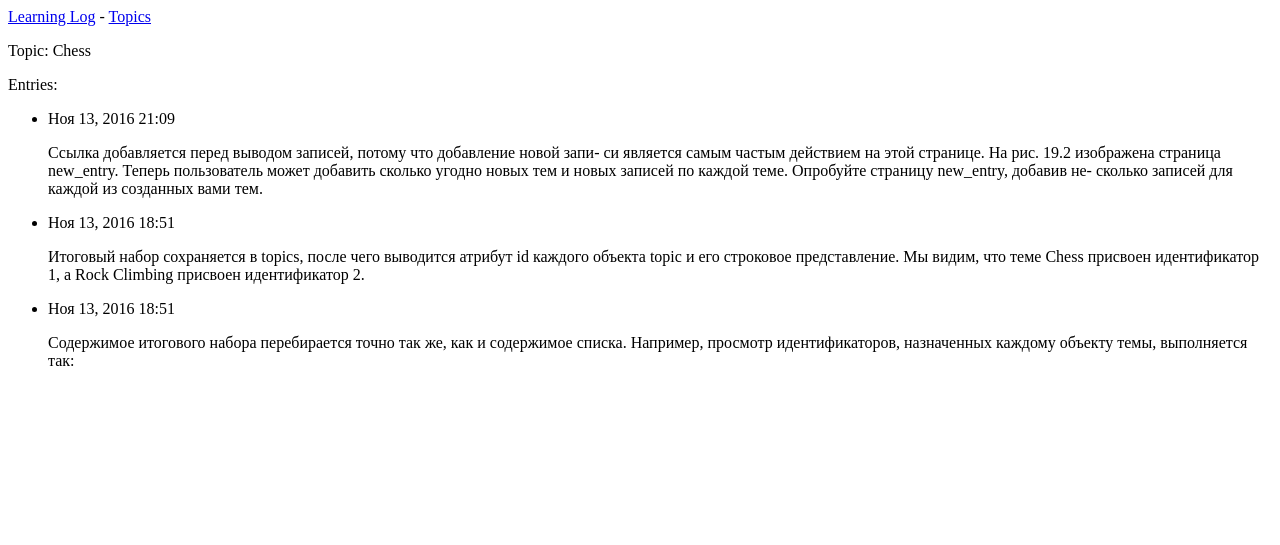
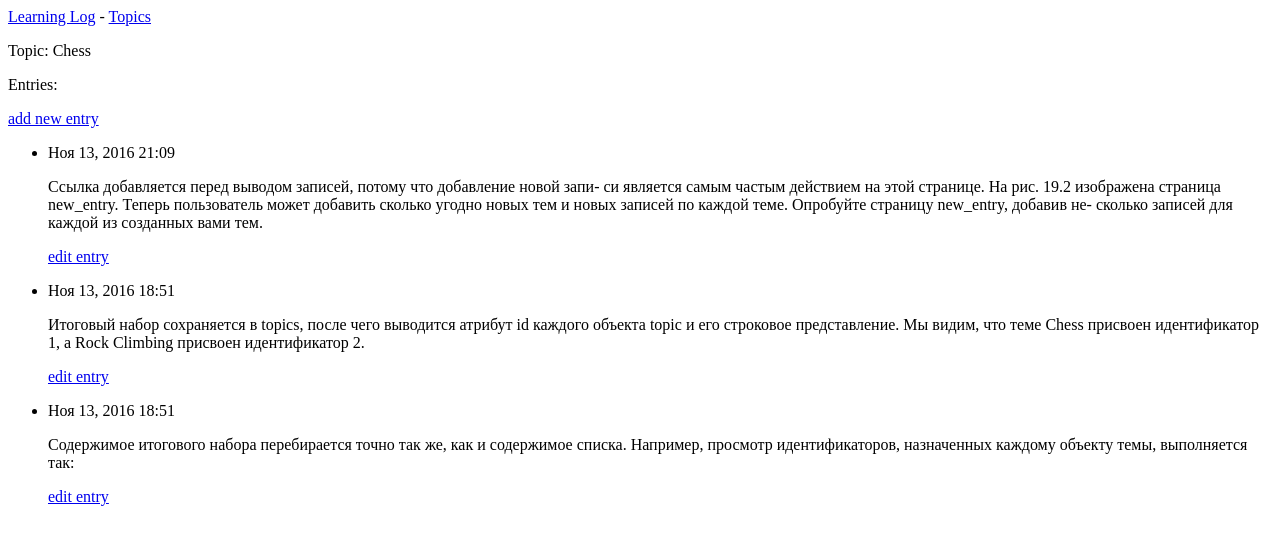
Before and after one commit to kovoli/learning_log, a Django app: page /topics/1/ in a window 1280 px wide. Shown: the top 545 px of the page. Run offline with Django 3.2, Linux system fonts and the light colour scheme; data comes from the database, SQL or seed files in the repository; both versions use the stored data as it was after the commit.

Commit message:
2 chapter

```diff
--- a/learning_logs/templates/learning_logs/topic.html
+++ b/learning_logs/templates/learning_logs/topic.html
@@ -1,14 +1,21 @@
 {% extends 'learning_logs/base.html' %}
 
 {% block content %}
+
     <p>Topic: {{ topic }}</p>
 
     <p>Entries:</p>
+    <p>
+       <a href="{% url 'learning_logs:new_entry' topic.id %}">add new entry</a>
+    </p>
     <ul>
     {% for entry in entries %}
         <li>
             <p>{{ entry.date_added|date:'M d, Y H:i' }}</p>
             <p>{{ entry.text|linebreaks }}</p>
+            <p>
+                <a href="{% url 'learning_logs:edit_entry' entry.id %}">edit entry</a>
+            </p>
         </li>
     {% empty %}
         <li>
--- a/learning_logs/urls.py
+++ b/learning_logs/urls.py
@@ -13,4 +13,10 @@ urlpatterns = [
 
     # Страница для добавления новой темы
     url(r'^new_topic/$', views.new_topic, name='new_topic'),
+
+    # Страница для добавления новой записи
+    url(r'^new_entry/(?P<topic_id>\d+)/$', views.new_entry, name='new_entry'),
+
+    # Страница для редактирования записи
+       url(r'^edit_entry/(?P<entry_id>\d+)/$', views.edit_entry, name='edit_entry'),
 ]
--- a/learning_logs/views.py
+++ b/learning_logs/views.py
@@ -3,8 +3,8 @@ from django.http import HttpResponseRedirect
 # используеться для перенаправления пользователя к странице topics после отправки введенной темы.
 from django.core.urlresolvers import reverse
 # reverse() определяет URL по заданной схеме URL (то есть Django сгенерирует URL при запросе страницы)
-from .models import Topic
-from .forms import TopicForm
+from .models import Topic, Entry
+from .forms import TopicForm, EntryForm
 
 
 def index(request):
@@ -37,3 +37,39 @@ def new_topic(request):
             return HttpResponseRedirect(reverse('learning_logs:topics'))
     context = {'form': form}
     return render(request, 'learning_logs/new_topic.html', context)
+
+
+def new_entry(request, topic_id):
+    """Добавляет новую запись по конкретной теме."""
+    topic = Topic.objects.get(id=topic_id)
+    if request.method != 'POST':
+        # Данные не отправлялись; создается пустая форма.
+        form = EntryForm()
+    else:
+        # Отправлены данные POST; обработать данные.
+        form = EntryForm(data=request.POST)
+        if form.is_valid():
+            new_entry = form.save(commit=False)
+            new_entry.topic = topic
+            new_entry.save()
+            return HttpResponseRedirect(reverse('learning_logs:topic',
+                                                args=[topic_id]))
+    context = {'topic': topic, 'form': form}
+    return render(request, 'learning_logs/new_entry.html', context)
+
+def edit_entry(request, entry_id):
+    """Редактирует существующую запись."""
+    entry = Entry.objects.get(id=entry_id)
+    topic = entry.topic
+    if request.method != 'POST':
+        # Исходный запрос; форма заполняется данными текущей записи.
+        form = EntryForm(instance=entry)
+    else:
+        # Отправка данных POST; обработать данные.
+        form = EntryForm(instance=entry, data=request.POST)
+        if form.is_valid():
+            form.save()
+            return HttpResponseRedirect(reverse('learning_logs:topic',
+                                        args=[topic.id]))
+    context = {'entry': entry, 'topic': topic, 'form': form}
+    return render(request, 'learning_logs/edit_entry.html', context)
```
Also changed, not shown: learning_logs/forms.py (+15 -2 lines), learning_logs/templates/learning_logs/edit_entry.html (added, +14 -0 lines), learning_logs/templates/learning_logs/new_entry.html (added, +14 -0 lines), db.sqlite3.
